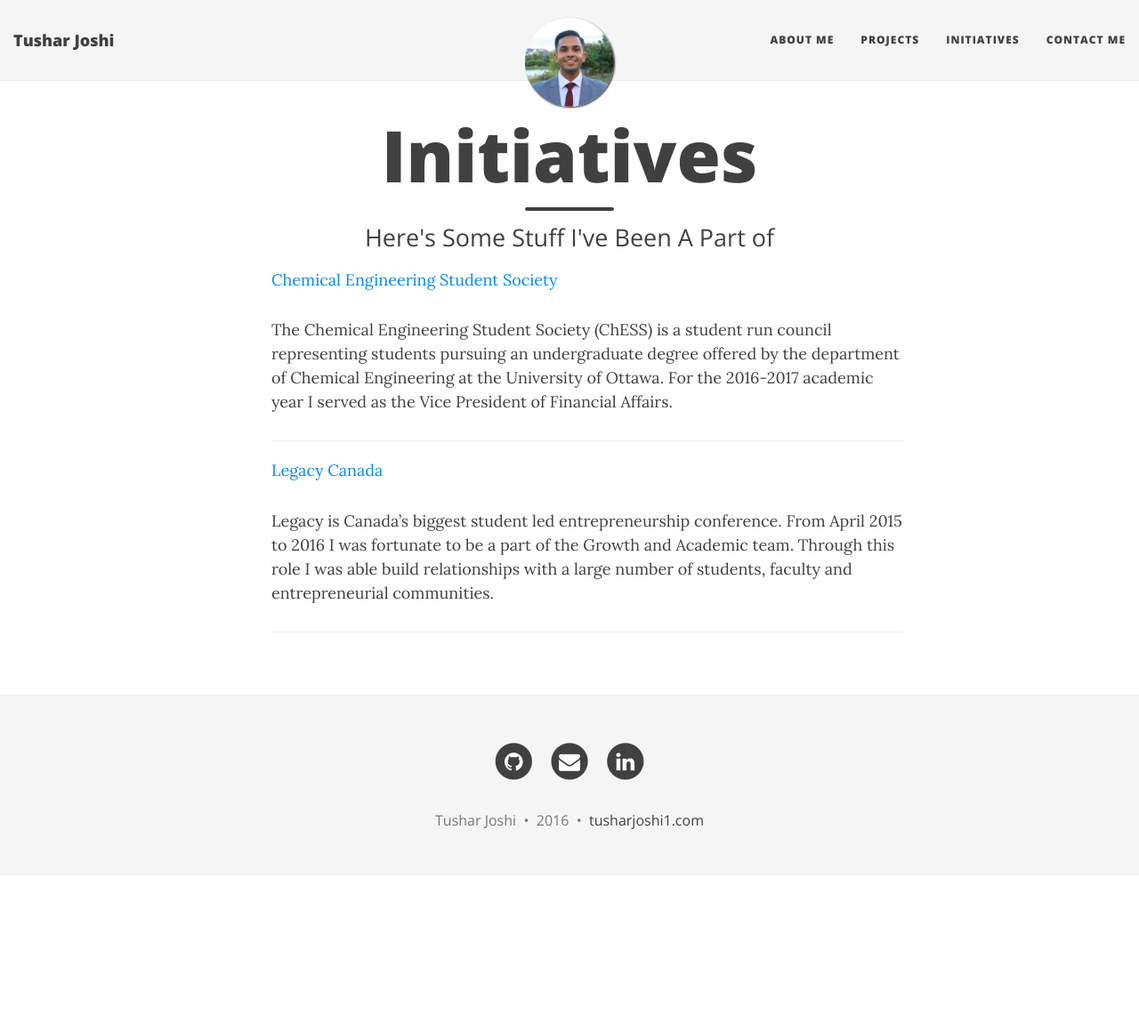
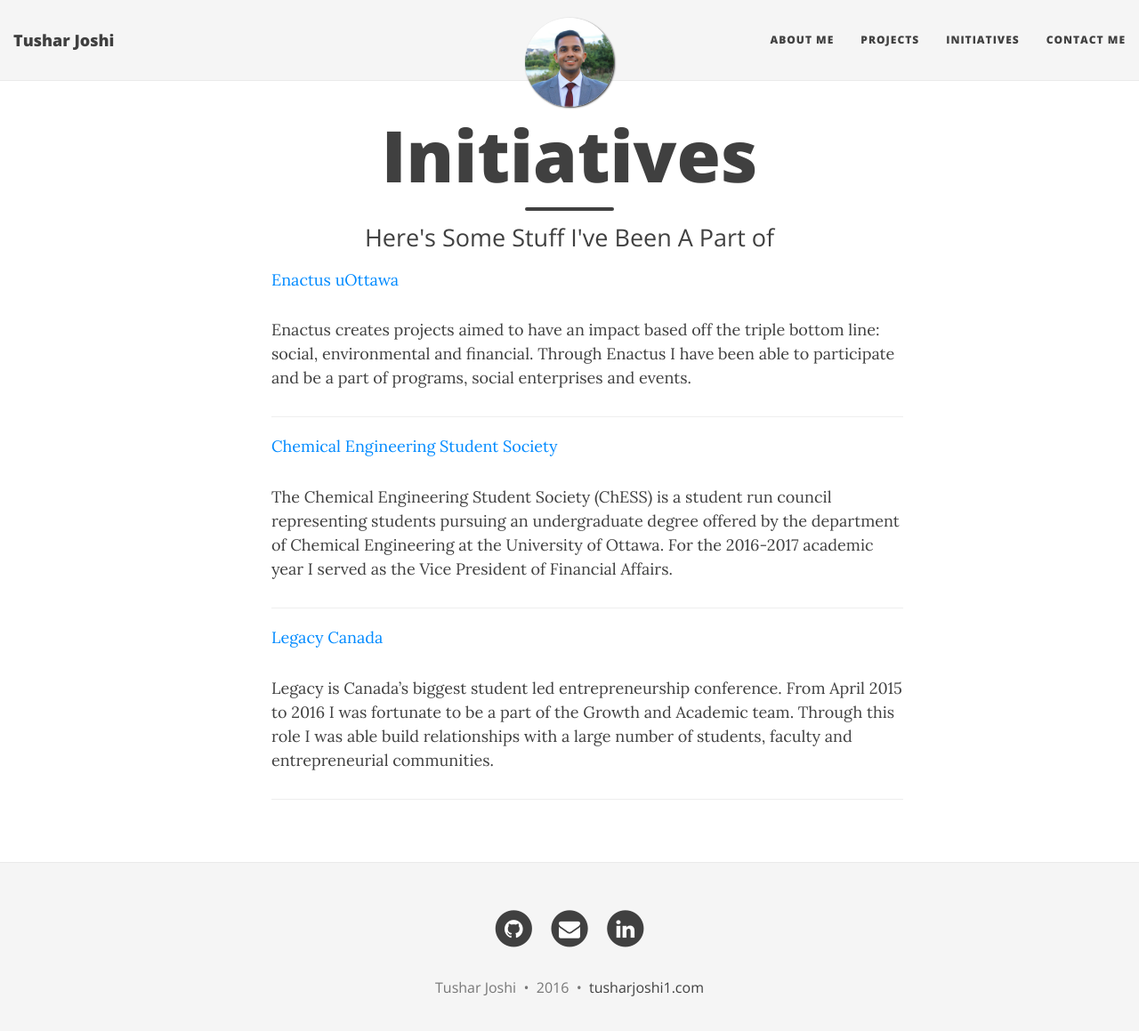
Before and after one commit to tusharjoshi1/tusharjoshi1.github.io, a Jekyll site: the page built from initiatives.md, in a window 1280 px wide and 1172 px high. Shown: the top 1159 px of the window at 89% size. Built offline with Jekyll 4.4.1, drawn with Linux system fonts in a browser that asks for light colours; nearby versions of some CDN libraries.

Commit message:
Update 2016-09-10-enactus.md

```diff
--- a/_posts/initiatives/2016-09-10-enactus.md
+++ b/_posts/initiatives/2016-09-10-enactus.md
@@ -1,7 +1,8 @@
-
-
-
-
+---
+layout: post
+title: Enactus uOttawa
+category: initiative
+---
 
 Enactus creates projects aimed to have an impact based off the triple bottom line: social, environmental and financial. Through Enactus I have been able to participate and be a part of programs, social enterprises and events.
 
```
